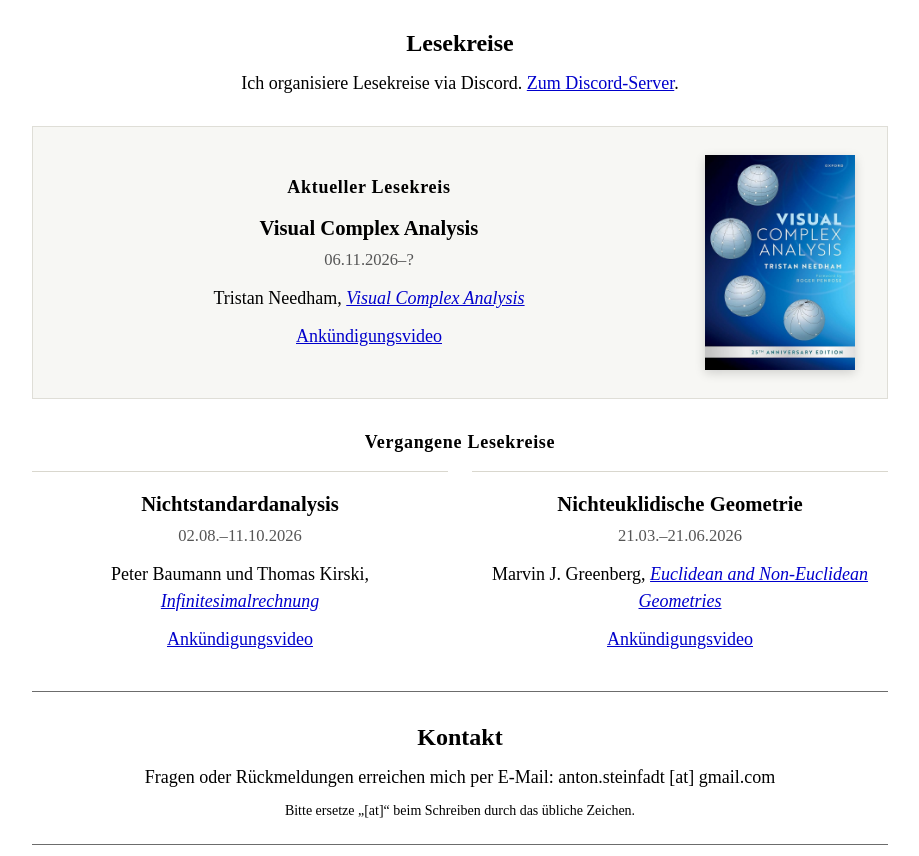
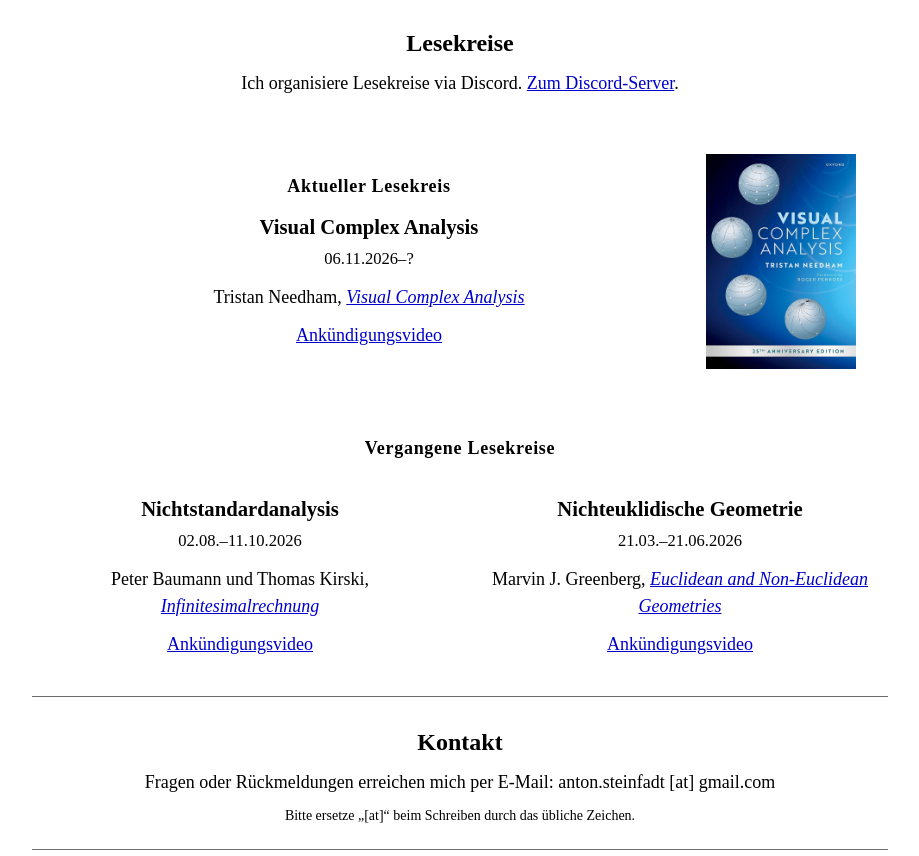
Before and after one commit to antonsteinfadt/antonsteinfadt.github.io, a plain HTML site: page index.html in a window 1280 px wide. Shown: the part 500-1356 px from the top of the page, without its empty margins (180-1099 px from the left). Drawn offline with Linux system fonts and the light colour scheme.

Commit message:
Lesekreisbereich schlicht gestalten

```diff
--- a/index.html
+++ b/index.html
@@ -20,15 +20,15 @@
   .lesekreise { margin: 2.5rem auto; text-align: center; }
   .lesekreise h2 { margin: 0 0 .6rem; }
   .lesekreise .lesekreis-einleitung { margin: 0 0 1.8rem; line-height: 1.5; }
-  .lesekreis-aktuell { display: grid; grid-template-columns: minmax(0, 1fr) 150px; align-items: center; gap: 2rem; padding: 1.75rem 2rem; background: #f7f7f4; border: 1px solid #dfded7; text-align: center; }
+  .lesekreis-aktuell { display: grid; grid-template-columns: minmax(0, 1fr) 150px; align-items: center; gap: 2rem; padding: 1.75rem 2rem; text-align: center; }
   .lesekreis-aktuell h3, .lesekreis-vergangen h3 { margin: 0 0 1rem; font-size: 1em; letter-spacing: .04em; }
   .lesekreis-aktuell h4, .lesekreis-vergangen h4 { margin: 0 0 .4rem; font-size: 1.15em; }
-  .lesekreise .zeit { color: #555; font-size: .92em; margin: 0 0 .9rem; }
+  .lesekreise .zeit { font-size: .92em; margin: 0 0 .9rem; }
   .lesekreise .literatur { line-height: 1.5; margin: 0 0 .8rem; }
-  .lesekreis-aktuell img { display: block; width: 100%; height: auto; box-shadow: 0 3px 10px rgba(0,0,0,.16); }
-  .lesekreis-vergangen { margin-top: 2rem; }
+  .lesekreis-aktuell img { display: block; width: 100%; height: auto; }
+  .lesekreis-vergangen { margin-top: 2.5rem; }
   .lesekreis-archiv { display: grid; grid-template-columns: repeat(2, minmax(0, 1fr)); gap: 1.5rem; }
-  .lesekreis-archiv article { border-top: 1px solid #d9d7ce; padding: 1.2rem .5rem 0; }
+  .lesekreis-archiv article { padding: 1.2rem .5rem 0; }
   .lesekreise a:focus-visible { outline: 2px solid #294c7a; outline-offset: 3px; }
   @media (max-width: 540px) {
     .lesekreis-aktuell { grid-template-columns: 1fr; padding: 1.5rem; gap: 1.5rem; }
```
